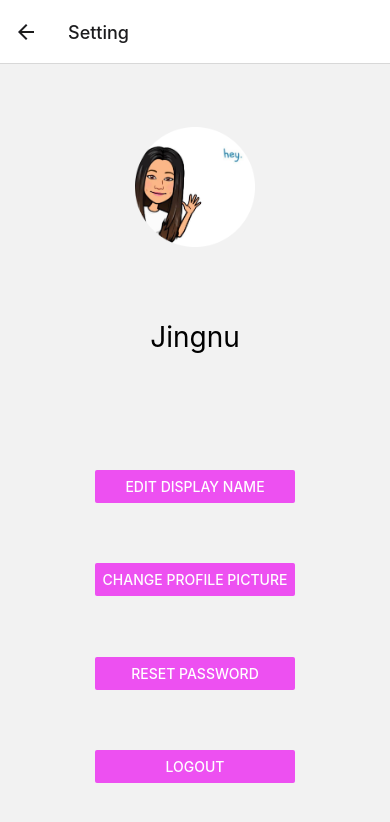
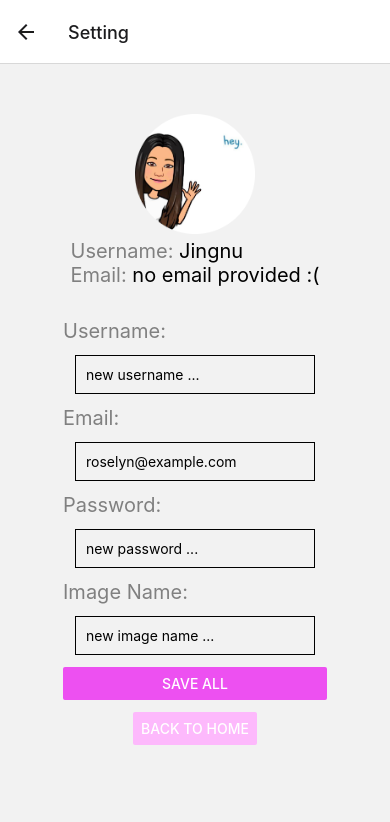
Before and after one commit to JingnvAn/React-Native-App-cosi153a, a React Native app: screen / in a window 390 px wide. Both pictures are taken after a click on the button "SETTING". Shown: the top 822 px of the page. Built offline with nearby package versions, Linux system fonts and the light colour scheme.

Commit message:
allow user to change their profile info

```diff
--- a/components/NavigationStack.js
+++ b/components/NavigationStack.js
@@ -61,7 +61,22 @@ const HomeScreen = ({ navigation }) => {
 
 const SettingScreen = ({ navigation, route }) => {
   return (
-    <Setting></Setting>
+    <View style={{flexDirection: 'column', justifyContent: 'center', alignItems: 'center'}}>
+
+        <Setting></Setting>
+
+      <View style={{flexDirection: 'row'}}>
+        <View style={{flex: 1}}></View>
+        <Button
+          title='back to home'
+          color="#FDB9FC"
+          onPress={() =>navigation.navigate('Home') }
+        />
+        <View style={{flex: 1}}></View>
+      </View>
+    </View>
+
+
   );
 };
 
--- a/components/Setting.js
+++ b/components/Setting.js
@@ -1,44 +1,81 @@
 import React from "react";
 import { View, StyleSheet, TextInput, Text, Image, Button, ImageBackground} from "react-native";
 
-const Setting = ({ name }) => {
+const Setting = ({ name, email, password }) => {
     const [userName, setUserName] = React.useState(name || "Jingnu");
+    const [userEmail, setUserEmail] = React.useState(email || 'no email provided :(');
+    const [userPassword, setUserPassword] = React.useState(password || '12345');
+    const [imageName, setImageName] = React.useState('cartonProfilePic-circle');
+
+    const [inputName, setInputName] = React.useState('');
+    const [inputImageName, setInputImageName] = React.useState('');
+    const [inputEmail, setInputEmail] = React.useState('');
+    const [inputPassword, setInputPassword] = React.useState('');
+
+    const onSave = () => {
+        if(inputName != '')
+            setUserName(inputName);
+        if(inputEmail != '')
+            setUserEmail(inputEmail);
+        if(inputPassword != '')
+            setUserPassword(inputPassword);
+        if(inputImageName != '')
+            setImageName(inputImageName);
+
+        setInputImageName('');
+        setInputName('');
+        setInputEmail('');
+        setInputPassword('');
+    }
 
     return (
         <View style={styles.container}>
             <View style={styles.imageBox}>
-                <ImageBackground style={styles.image} resizeMode='cover' source={require('../assets/cartonProfilePic-circle.png')} />
+                <ImageBackground style={styles.image} resizeMode='cover' source={require(`../assets/${imageName}.png`)} />
             </View>
-            <View style={styles.userInfo}>
-                <Text style={styles.name}>{userName}</Text>
+            <View style={{flexDirection: 'column', flex: 1}}>
+                <Text style={styles.name}><Text style={styles.guidingText}>Username:</Text> {userName}</Text>
+                <Text style={styles.name}><Text style={styles.guidingText}>Email:</Text> {userEmail}</Text>
             </View>
             <View style={styles.setting}>
+                <Text style={styles.guidingText}>Username: </Text>
+                <TextInput value={inputName} onChangeText={setInputName} style={styles.input} placeholder= {'new username ...'}/>
+                <Text style={styles.guidingText}>Email:</Text>
+                <TextInput value={inputEmail}  onChangeText={setInputEmail} style={styles.input} placeholder= 'roselyn@example.com'/>
+                <Text style={styles.guidingText}>Password:</Text>
+                <TextInput value={inputPassword} onChangeText={setInputPassword} style={styles.input} placeholder= 'new password ...'/>
+                <Text style={styles.guidingText}>Image Name:</Text>
+                <TextInput value={inputImageName} onChangeText={setInputImageName} style={styles.input} placeholder= 'new image name ...' />
                 <Button
-                    title='Edit display name'
+                    title='save all'
                     color="#ED50F1"
+                    onPress={onSave}
                 />
-                <Button
-                    title='Change profile picture'
-                    color="#ED50F1"
-                />
-                <Button
-                    title='Reset password'
-                    color="#ED50F1"
-                />
-                <Button
-                    title='Logout'
-                    color="#ED50F1"
-                />
+
             </View>
         </View>
     )
+}
+
+// storeData converts the value stored in the info variable to a string
+  // which is then writes into local storage using AsyncStorage.setItem.
+  const storeData = async (value) => {
+    try {
+    const jsonValue = JSON.stringify(value)
+    await AsyncStorage.setItem('@quiz_info', jsonValue)
+    console.log('just stored '+jsonValue)
+    } catch (e) {
+    console.log("error in storeData ")
+    console.dir(e)
+    // saving error
+    }
 }
 
 const styles = StyleSheet.create({
     container: {
         flex: 1,
         flexDirection: "column",
-        alignItems: 'center',
+        alignItems: "center"
     },
     image: {
         justifyContent: "center",
@@ -46,7 +83,6 @@ const styles = StyleSheet.create({
         height:120,
     },
     imageBox: {
-        flex: 1,
         justifyContent:'center',
         alignItems:'center',
         marginTop: 50,
@@ -59,11 +95,22 @@ const styles = StyleSheet.create({
     },
     setting: {
         flex: 3,
-        justifyContent:'space-evenly'
+        justifyContent: "center",
+        marginBottom: 40,
     },
     name: {
-        fontSize: 28,
+        fontSize: 20,
     },
+    input: {
+        height: 40,
+        margin: 12,
+        borderWidth: 1,
+        padding: 10,
+      },
+    guidingText: {
+        fontSize: 20,
+        color: 'grey'
+    }
 })
 
 export default Setting;
```
